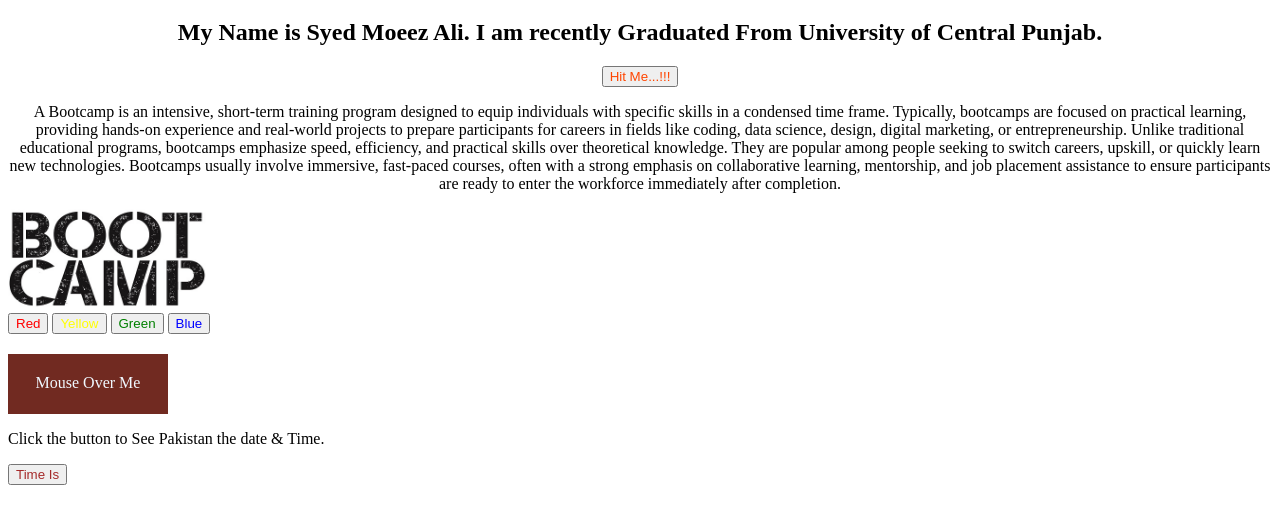
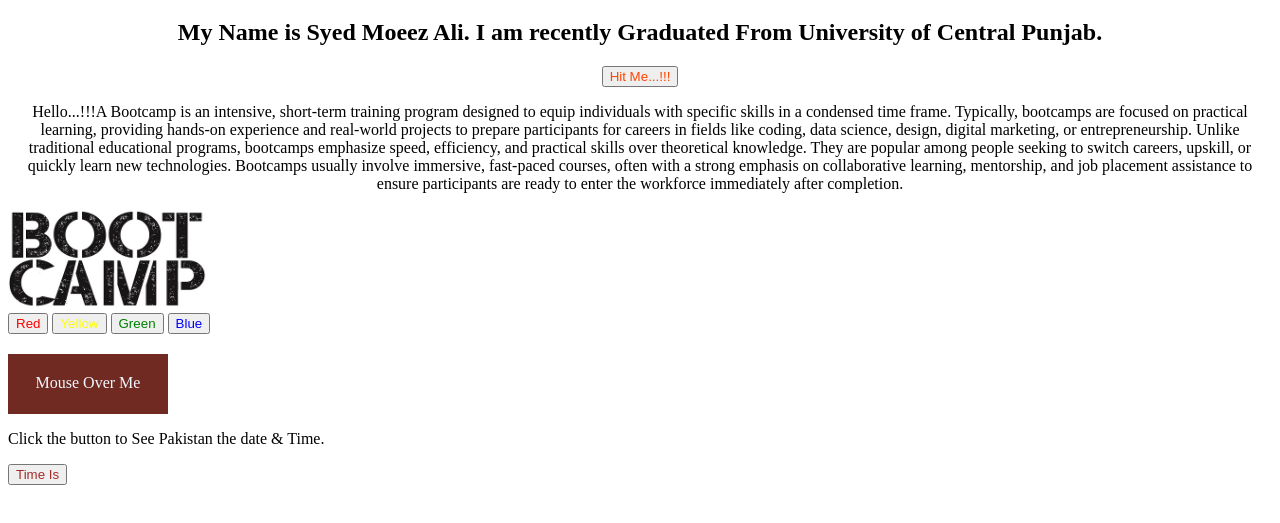
Before and after one commit to MoeezAli16/bootcamp-session-02, a plain HTML site: page index.html in a window 1280 px wide. Shown: the part 61-584 px from the top of the page. Drawn offline with Linux system fonts and the light colour scheme.

Commit message:
Just change

```diff
--- a/index.html
+++ b/index.html
@@ -14,7 +14,7 @@
         Hit Me...!!!
     </button>
     </div>
-    <p style="text-align: center;" id="changed">A Bootcamp is an intensive, short-term training program designed to equip individuals
+    <p style="text-align: center;" id="changed">Hello...!!!A Bootcamp is an intensive, short-term training program designed to equip individuals
         with specific skills in a condensed time frame. Typically, bootcamps are focused on practical learning, providing hands-on
         experience and real-world projects to prepare participants for careers in fields like coding, data science, design, digital
         marketing, or entrepreneurship. Unlike traditional educational programs, bootcamps emphasize speed, efficiency, and practical
```
